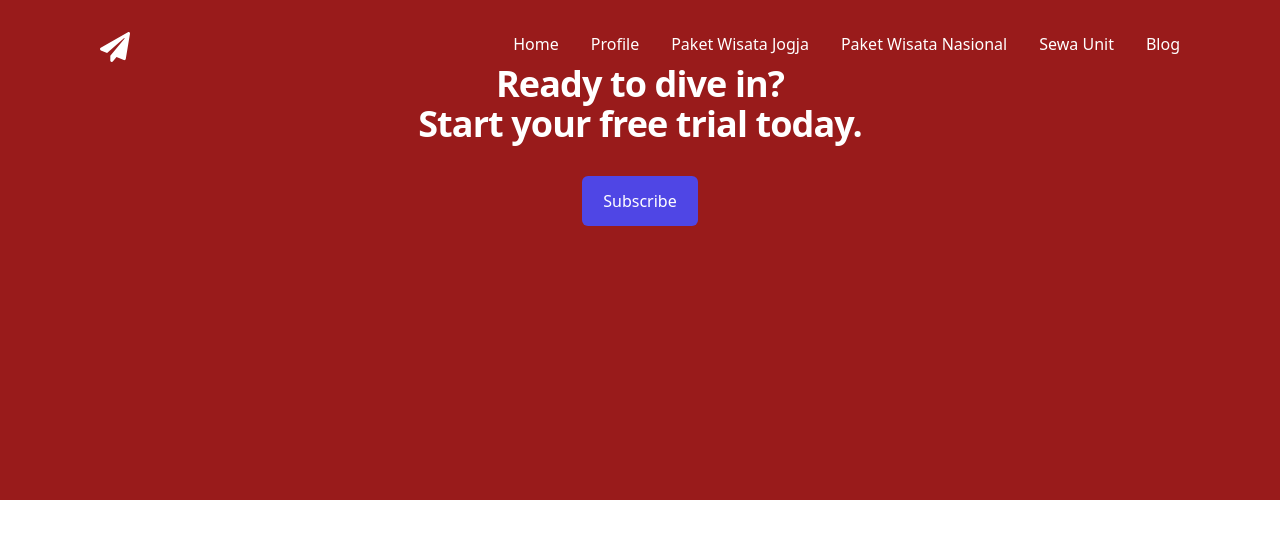
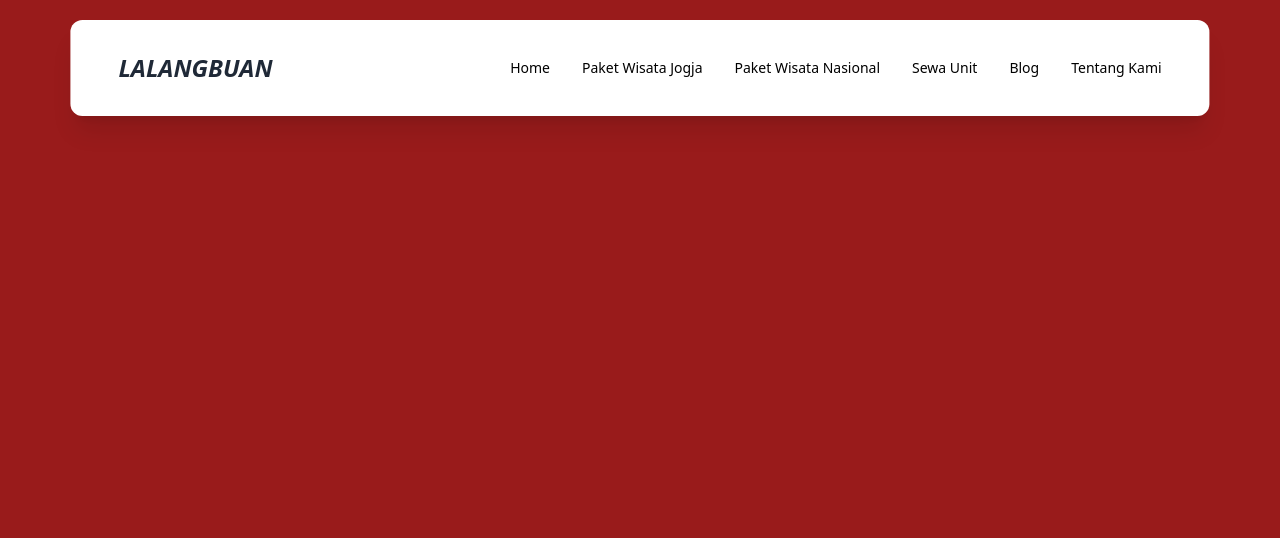
Before and after one commit to mas-kumis/langlangbuana, a Next.js app: page / in a window 1280 px wide. Shown: the top 538 px of the page. Built offline with nearby package versions, Linux system fonts and the light colour scheme.

Commit message:
floating navbar

```diff
--- a/app/components/Jumbotron.tsx
+++ b/app/components/Jumbotron.tsx
@@ -1,24 +1,8 @@
 "use client";
+import React from "react";
 
-export default function Jumbotron() {
-  return (
-    <section className="relative h-[500px]">
-      <div className="relative px-4 py-16 mx-auto max-w-7xl sm:px-6 lg:px-8">
-        <div className="text-center">
-          <h2 className="text-3xl font-bold tracking-tight text-white sm:text-4xl">
-            <span className="block">Ready to dive in?</span>
-            <span className="block">Start your free trial today.</span>
-          </h2>
-          <div className="mt-8">
-            <a
-              href="mailto:hello@langlangbuana.com?subject=Subscribe"
-              className="inline-flex items-center justify-center px-5 py-3 border border-transparent text-base font-medium rounded-md text-white bg-indigo-600 hover:bg-indigo-700"
-            >
-              Subscribe
-            </a>
-          </div>
-        </div>
-      </div>
-    </section>
-  );
-}
+const Jumbotron = () => {
+  return <div className="h-[2000px]"></div>;
+};
+
+export default Jumbotron;
--- a/app/components/Navbar.tsx
+++ b/app/components/Navbar.tsx
@@ -1,41 +1,75 @@
 "use client";
-import React from "react";
-import { FaPaperPlane } from "react-icons/fa";
-import { GiHamburgerMenu } from "react-icons/gi";
-import { useState } from "react";
-
+import Link from "next/link";
+import { useState, useEffect } from "react";
+import { FiMenu } from "react-icons/fi";
+import { GrClose } from "react-icons/gr";
 const Navbar = () => {
   const [open, setOpen] = useState(false);
+  const [scroll, setScroll] = useState(false);
+
+  useEffect(() => {
+    const handleScroll = () => {
+      if (window.scrollY > 100) {
+        setScroll(true);
+      } else {
+        setScroll(false);
+      }
+    };
+    window.addEventListener("scroll", handleScroll);
+    return () => {
+      window.removeEventListener("scroll", handleScroll);
+    };
+  }, []);
+
+  const handleOpen = () => {
+    setOpen(!open);
+  };
   return (
-    <div className="fixed top-4 left-0 right-0 px-[30px] md:px-[50px] lg:px-[100px] my-4">
-      <nav className="w-full flex justify-between">
-        <div>
-          <FaPaperPlane size={30} className="text-white" />
-        </div>
-        <ul className="hidden md:flex space-x-4 lg:space-x-8 text-white hover:text-slate-100 cursor-pointer ">
-          <li>Home</li>
-          <li>Profile</li>
-          <li>Paket Wisata Jogja</li>
-          <li>Paket Wisata Nasional</li>
-          <li>Sewa Unit</li>
-          <li>Blog</li>
+    <>
+      <nav
+        className={`flex justify-between items-center fixed bg-white w-[89%] m-auto lg:p-12  shadow-xl left-1/2 translate-x-[-50%] p-6 h-20 z-20  ${
+          scroll ? " top-0 w-full rounded-none" : "fixed top-5 rounded-xl"
+        }`}
+      >
+        <h1 className="font-bold text-2xl uppercase italic text-gray-800">
+          LalangBuan
+        </h1>
+        <ul
+          className={`    ${open ? "" : "hidden"} ${
+            scroll && open
+              ? "top-12 w-full right-0 rounded-b-none p-6"
+              : "rounded-b-xl lg:p-0 p-6  right-5 "
+          } lg:flex gap-4 lg:gap-8 text-sm lg:text-medium space-y-4 lg:space-y-0 [&>li]:cursor-pointer absolute lg:static text-center top-20  bg-white`}
+        >
+          <li>
+            <Link href="/">Home</Link>
+          </li>
+          <li>
+            <Link href="/">Paket Wisata Jogja</Link>
+          </li>
+          <li>
+            <Link href="/">Paket Wisata Nasional</Link>
+          </li>
+          <li>
+            <Link href="/">Sewa Unit</Link>
+          </li>
+          <li>
+            <Link href="/">Blog</Link>
+          </li>
+          <li>
+            <Link href="/">Tentang Kami</Link>
+          </li>
         </ul>
-        <div className="text-white md:hidden">
-          <button onClick={() => setOpen(!open)}>
-            <GiHamburgerMenu size={30} />
+        <div className="lg:hidden ">
+          <button className="text-black" onClick={handleOpen}>
+            {open ? <GrClose size={25} /> : <FiMenu size={25} />}
           </button>
         </div>
       </nav>
-      <div>
-        <ul className={`md:hidden ${open ? "block" : "hidden"}`}>
-          <li>Home</li>
-          <li>Profile</li>
-          <li>Paket Wisata Jogja</li>
-          <li>Paket Wisata Nasional</li>
-          <li>Sewa Unit</li>
-        </ul>
-      </div>
-    </div>
+      {open ? (
+        <div className="fixed inset-0 bg-black opacity-50 z-10"></div>
+      ) : null}
+    </>
   );
 };
 
--- a/app/layout/HeadersLayout.tsx
+++ b/app/layout/HeadersLayout.tsx
@@ -7,6 +7,7 @@ const HeadersLayout = () => {
     <div className="bg-red-800">
       <Navbar />
       <Jumbotron />
+      WIldan
     </div>
   );
 };
```
